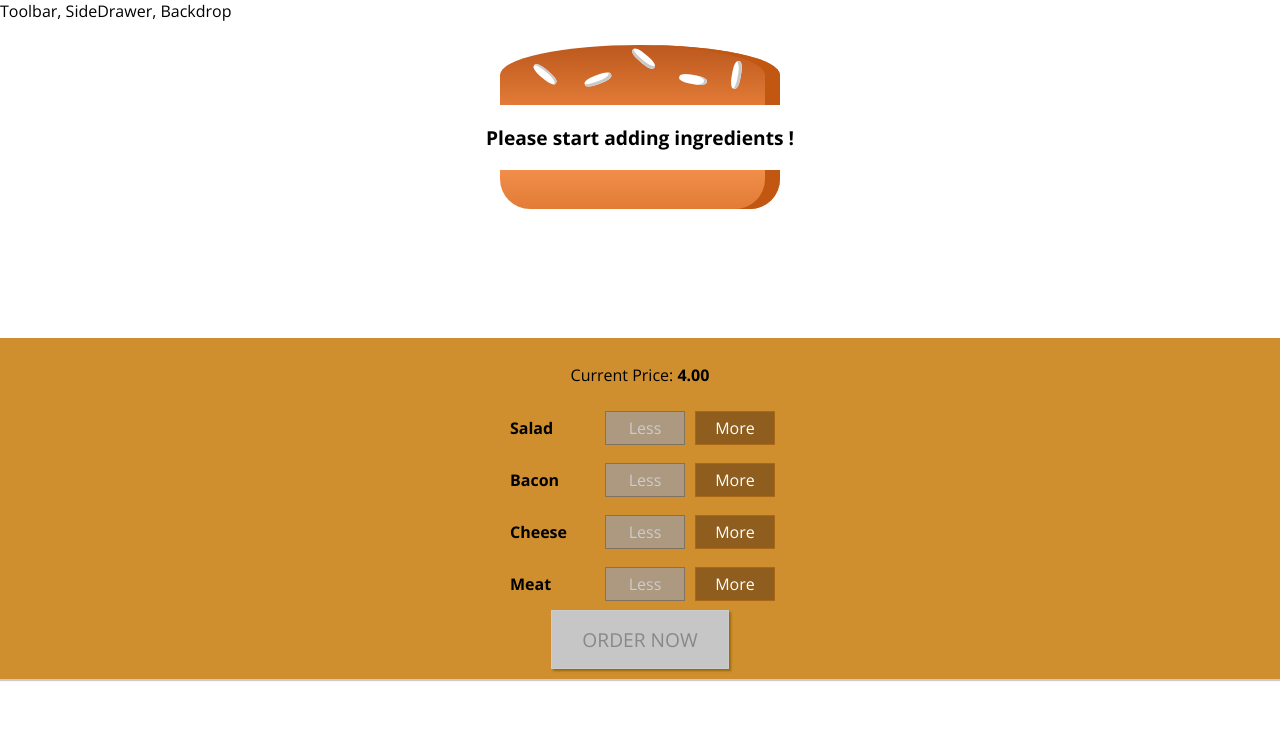
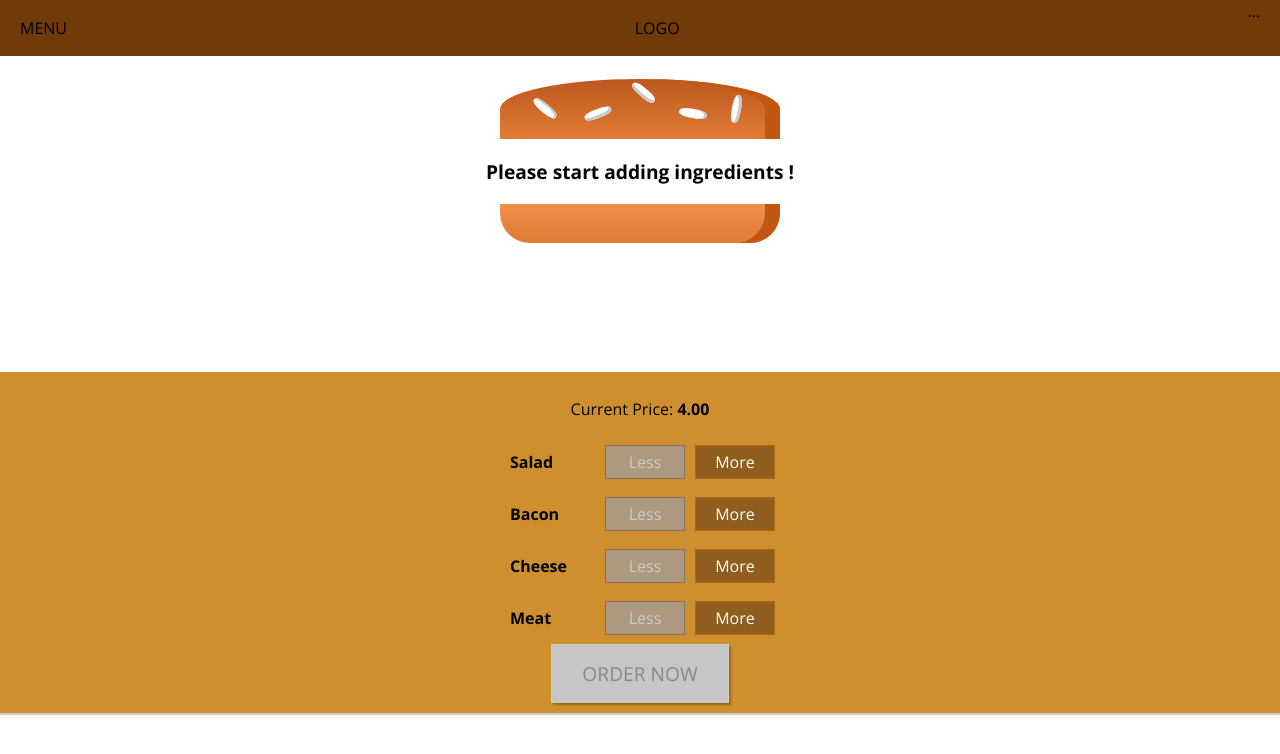
Before and after one commit to adelola/BurgerBuilder, a React app: page / in a window 1280 px wide. Shown: the top 754 px of the page. Built offline with nearby package versions, Linux system fonts and the light colour scheme.

Commit message:
Add toolbar

```diff
--- a/src/components/Burger/OrderSummary/OrderSummary.js
+++ b/src/components/Burger/OrderSummary/OrderSummary.js
@@ -19,6 +19,7 @@
       <ul>
         {ingredientSummary}
       </ul>
+      <p><strong> Total Price:{props.price.toFixed(2)}</strong></p>
       <p>Continue to Checkout?</p>
       <Button btnType="Danger" clicked={props.purchaseCanceled}>CANCEL</Button>
       <Button btnType="Success" clicked={props.purchaseContinued}>CONTINUE</Button>
--- a/src/components/Layout/Layout.css
+++ b/src/components/Layout/Layout.css
@@ -1,3 +1,3 @@
 .Content {
-  margin-top: 16px;
+  margin-top: 72px;
 }
--- a/src/components/Layout/Layout.js
+++ b/src/components/Layout/Layout.js
@@ -1,10 +1,11 @@
 import React from 'react';
 import Aux from '../../hoc/Aux';
 import classes from './Layout.css';
+import Toolbar from '../Navigation/Toolbar/Toolbar';
 
 const layout = ( props ) => (
   <Aux>
-    <div> Toolbar, SideDrawer, Backdrop </div>
+    <Toolbar />
     <main className={classes.Content}>
       {props.children}
     </main>
--- /dev/null
+++ b/src/components/Navigation/Toolbar/Toolbar.css
@@ -0,0 +1,19 @@
+.Toolbar {
+  height: 56px;
+  width: 100%;
+  position: fixed;
+  top: 0;
+  left: 0;
+  background-color: #703B09;
+  display: flex;
+  justify-content: space-between;
+  align-items: center;
+  padding: 0 20px;
+  box-sizing: border-box;
+  z-index: 90;
+
+}
+
+.Toolbar nav{
+  height: 100%;
+}
--- /dev/null
+++ b/src/components/Navigation/Toolbar/Toolbar.js
@@ -0,0 +1,14 @@
+import React from 'react';
+import classes from './Toolbar.css';
+
+const toolbar = (props) => (
+  <header className={classes.Toolbar}>
+    <div>MENU</div>
+    <div>LOGO</div>
+    <nav>
+      ...
+    </nav>
+  </header>
+);
+
+export default toolbar;
--- a/src/containers/BurgerBuilder/BurgerBuilder.js
+++ b/src/containers/BurgerBuilder/BurgerBuilder.js
@@ -93,6 +93,7 @@
         <Modal show={this.state.purchasing} modalClosed={this.purchaseCancelHandler}>
           <OrderSummary
             ingredients={this.state.ingredients}
+            price={this.state.totalPrice}
             purchaseCanceled={this.purchaseCancelHandler}
             purchaseContinued={this.purchaseContinueHandler}/>
         </Modal>
```
